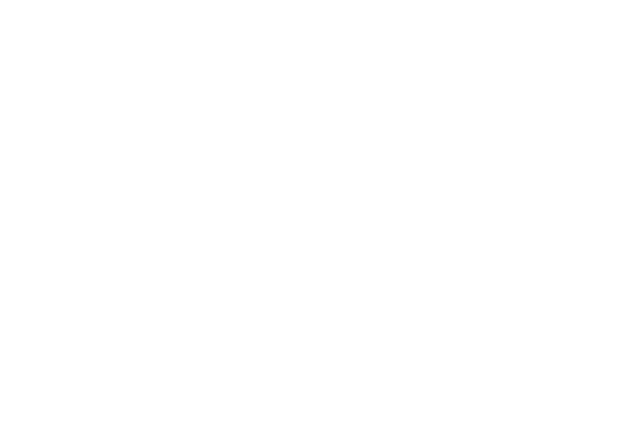
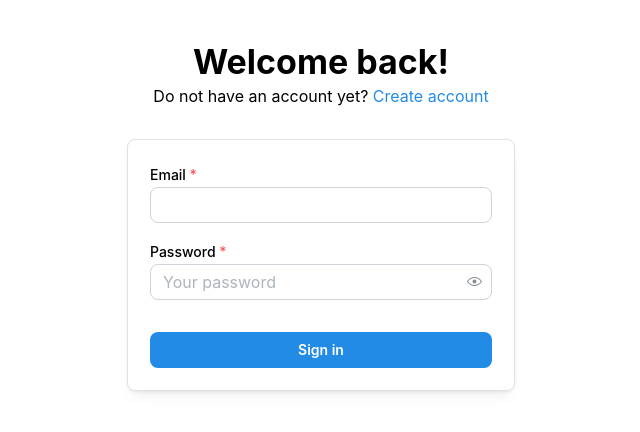
Before and after one commit to nirch/movie-app-negev-talent-jan26, a React (Vite) app: page /login in a window 1280 px wide. Before the commit this address had no page. Shown: the top 432 px of the page, without its empty margins (319-959 px from the left). Built offline with nearby package versions, Linux system fonts and the light colour scheme.

Commit message:
LoginPage

```diff
--- a/src/App.jsx
+++ b/src/App.jsx
@@ -4,6 +4,7 @@
 import ActorsPage from './pages/ActorsPage'
 import { Route, Routes } from 'react-router'
 import HomePage from './pages/HomePage'
+import { LoginPage } from './pages/LoginPage'
 
 function App() {
 
@@ -11,6 +12,7 @@
     <>
       <Routes>
         <Route path="/" element={<HomePage />} />
+        <Route path="/login" element={<LoginPage />} />
         <Route path="/movies" element={<MoviesPage />} />
         <Route path="/actors" element={<ActorsPage />} />
       </Routes>
--- a/src/pages/HomePage.jsx
+++ b/src/pages/HomePage.jsx
@@ -1,5 +1,6 @@
 import { Button, Container, Group, Text } from "@mantine/core";
 import classes from "./HomePage.module.css";
+import { Link } from "react-router";
 
 function HomePage() {
   return (
@@ -17,13 +18,10 @@
           </Text>{" "}
           to show case React's Features 🎥
         </h1>
-
-        {/* <Text className={classes.description} color="dimmed">
-          Don't hesitate and login
-        </Text> */}
-
         <Group className={classes.controls}>
           <Button
+            component={Link}
+            to="/login"
             size="xl"
             className={classes.control}
             variant="gradient"
--- /dev/null
+++ b/src/pages/LoginPage.jsx
@@ -0,0 +1,54 @@
+import {
+  Anchor,
+  Button,
+  Checkbox,
+  Container,
+  Group,
+  Paper,
+  PasswordInput,
+  Text,
+  TextInput,
+  Title,
+} from "@mantine/core";
+import classes from "./LoginPage.module.css";
+import { useState } from "react";
+import { Link } from "react-router";
+
+export function LoginPage() {
+  const [email, setEmail] = useState("");
+  const [pwd, setPwd] = useState("");
+
+  return (
+    <Container size={420} my={40}>
+      <Title ta="center" className={classes.title}>
+        Welcome back!
+      </Title>
+
+      <Text className={classes.subtitle}>
+        Do not have an account yet? <Anchor>Create account</Anchor>
+      </Text>
+
+      <Paper withBorder shadow="sm" p={22} mt={30} radius="md">
+        <TextInput
+          label="Email"
+          required
+          radius="md"
+          value={email}
+          onChange={(e) => setEmail(e.target.value)}
+        />
+        <PasswordInput
+          label="Password"
+          placeholder="Your password"
+          required
+          mt="md"
+          radius="md"
+          value={pwd}
+          onChange={(e) => setPwd(e.target.value)}
+        />
+        <Button fullWidth mt="xl" radius="md" component={Link} to="/movies">
+          Sign in
+        </Button>
+      </Paper>
+    </Container>
+  );
+}
--- /dev/null
+++ b/src/pages/LoginPage.module.css
@@ -0,0 +1,11 @@
+.title {
+  font-family: Outfit, var(--mantine-font-family);
+  font-weight: 500;
+}
+
+.subtitle {
+  color: var(--mantine-color-dimmed);
+  font-size: var(--mantine-font-size-sm);
+  text-align: center;
+  margin-top: 5px;
+}
--- a/src/pages/MoviesPage.css
+++ b/src/pages/MoviesPage.css
@@ -1,8 +1,3 @@
-.movies-page {
-  max-width: 1200px;
-  margin: 0 auto;
-}
-
 .movies-page .filter-movies {
   display: flex;
   margin-bottom: 8px;
--- a/src/pages/MoviesPage.jsx
+++ b/src/pages/MoviesPage.jsx
@@ -3,6 +3,7 @@
 import './MoviesPage.css'
 import jsonMovies from '../data/movies.json'
 import { useState } from 'react';
+import { Container } from '@mantine/core';
 
 export default function MoviesPage() {
   const [movies, setMovies] = useState(jsonMovies);
@@ -28,7 +29,7 @@
   }
 
   return (
-    <div className='movies-page'>
+    <Container size="md" className='movies-page'>
       <h1>Movies Page</h1>
       <div className="filter-movies">
         <input type="text" placeholder='Filter Movies...' value={filterText} onChange={e => setFilterText(e.target.value)} />
@@ -39,6 +40,6 @@
           movie={movie}
           selected={selectedMovie === movie}
           onSelected={handleMovieSelection} />)}
-    </div>
+    </Container>
   )
 }
```
